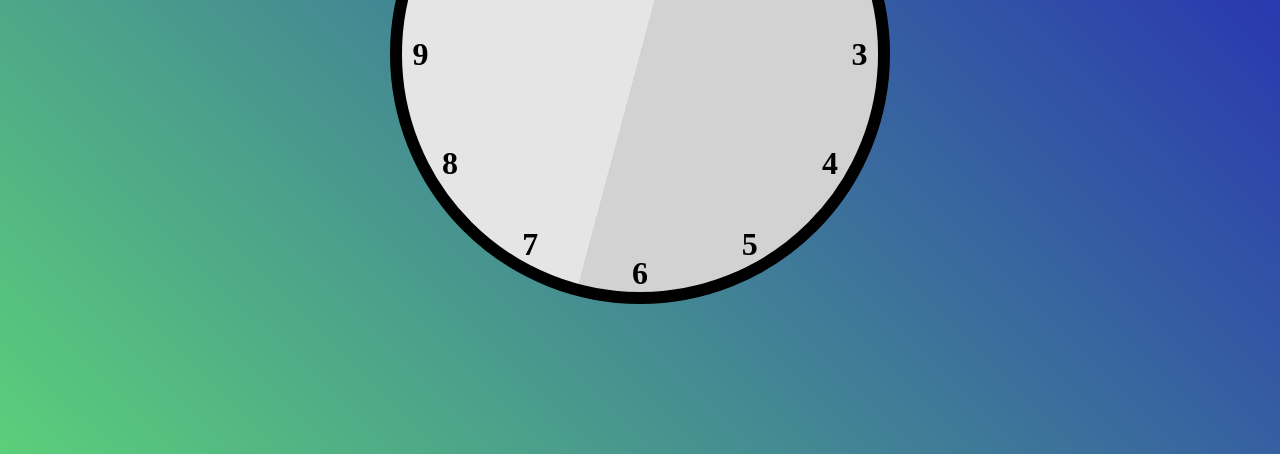
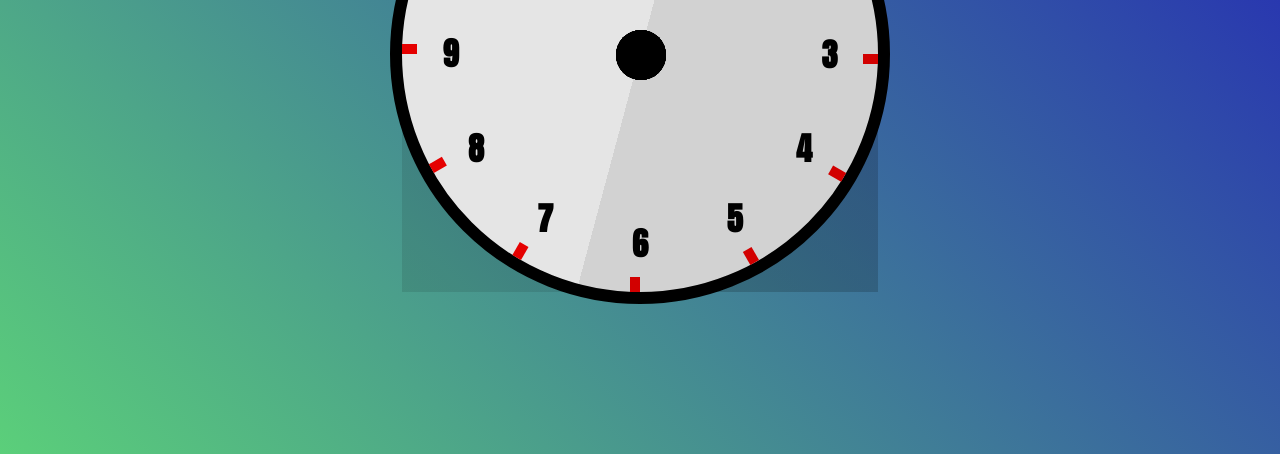
Before and after one commit to Mark-42-max/Analog-Clock, a plain HTML site: page index.html in a window 1280 px wide. Shown: the part 346-800 px from the top of the page. Drawn offline with Linux system fonts and the light colour scheme.

Commit message:
Clock hand rotation attempt 1

```diff
--- a/CSS/style.css
+++ b/CSS/style.css
@@ -1,7 +1,12 @@
+@import url('https://fonts.googleapis.com/css2?family=Anton&display=swap');
 * {
     margin: 0;
     padding: 0;
     box-sizing: border-box;
+}
+
+:root {
+    font-family: 'Anton', sans-serif;
 }
 
 body {
@@ -23,7 +28,7 @@ body {
     height: 500px;
     border: 12px solid black;
     border-radius: 250px;
-    overflow: hidden;
+    /* overflow: hidden; */
 }
 
 .clock::after {
@@ -43,7 +48,17 @@ body {
     text-align: center;
     font-size: 2rem;
     font-weight: 700;
-    /* transform: translateX(-50%); */
+    padding: 5%;
+}
+
+.num::after {
+    content: '';
+    position: absolute;
+    top: 0;
+    left: 50%;
+    width: 10px;
+    height: 15px;
+    background-color: red;
 }
 
 .num1 {
@@ -141,3 +156,23 @@ body {
 .num12 div {
     transform: rotate(-0deg);
 }
+
+.hand {
+    position: relative;
+    width: 50px;
+    height: 50px;
+    left: 45%;
+    top: 45%;
+}
+
+.hand div {
+    position: absolute;
+    background-color: black;
+    width: 100%;
+    height: 100%;
+    border-radius: 50%;
+}
+
+.hour {}
+
+#hour {}
--- a/index.html
+++ b/index.html
@@ -11,7 +11,7 @@
 
 <body>
     <div class="clock">
-        <div class="num num1">
+        <div class="num num1 point">
             <div>1</div>
         </div>
         <div class="num num2">
@@ -48,13 +48,16 @@
             <div>12</div>
         </div>
 
-        <div class="hand hour">
-        </div>
-
-        <div class="hand minute">
-        </div>
-
-        <div class="hand second">
+        <div class="hand">
+            <div id="hour">
+                <div class="hour"></div>
+            </div>
+            <div id="min">
+                <div class="minute"></div>
+            </div>
+            <div id="sec">
+                <div class="second"></div>
+            </div>
         </div>
 
     </div>
```
